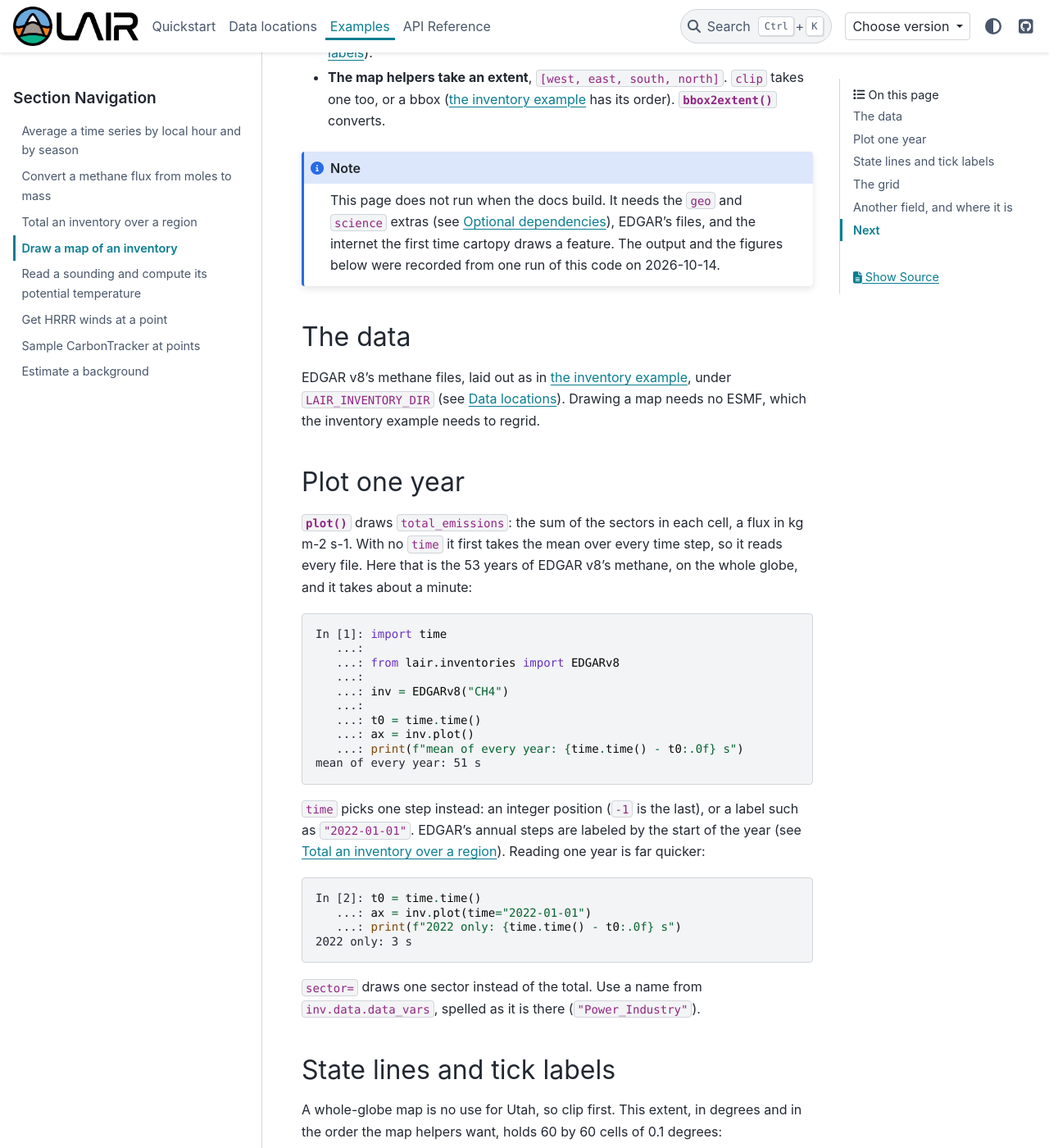
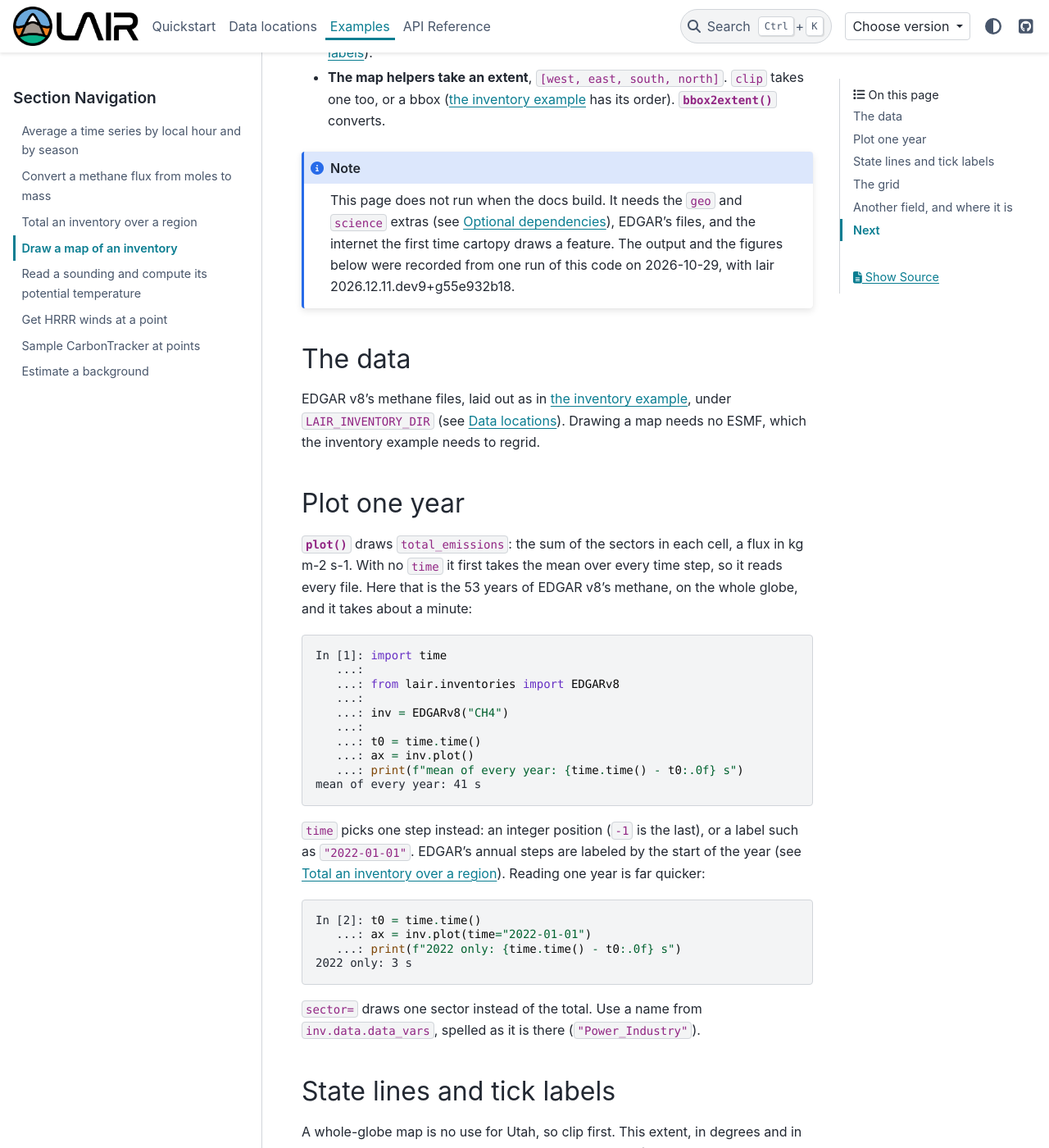
Before and after one commit to jmineau/lair, a Sphinx documentation site: the page built from docs/examples/maps.rst, in a window 1280 px wide and 1400 px high, scrolled down 445 px. Shown: the whole window at 82% size. Built offline with Sphinx 7.4.7 and the PyData theme 0.15.4, drawn with Linux system fonts in a browser that asks for light colours.

Commit message:
docs: the recorded pages name the lair version that ran them
Each recorded page's note gave the date of the run only. It now gives the
lair version as well, and the pages are re-recorded (same code, same
outputs) so the version is true: the maps page's cartopy folder size is that
of a fresh machine.

```diff
--- a/docs/examples/background.rst
+++ b/docs/examples/background.rst
@@ -24,7 +24,7 @@ against the background the data were made from. Three rules come out of it:
    CCG filter, which lair downloads the first time it is imported (see
    :ref:`first-import-download`), and ``scipy``, from the ``science`` extra
    (see :ref:`optional-dependencies`). The output below was recorded from one
-   run of this code on 2026-10-23.
+   run of this code on 2026-10-29, with lair 2026.12.11.dev9+g55e932b18.
 
 The methods
 -----------
--- a/docs/examples/carbontracker.rst
+++ b/docs/examples/carbontracker.rst
@@ -14,7 +14,7 @@ come out of it:
 
    This page does not run when the docs build. It downloads a 35 MB file from
    NOAA's FTP server. The output below was recorded from one run of this code
-   on 2026-10-19.
+   on 2026-10-29, with lair 2026.12.11.dev9+g55e932b18.
 
 .. _carbontracker-data:
 
--- a/docs/examples/hrrr_winds.rst
+++ b/docs/examples/hrrr_winds.rst
@@ -16,7 +16,8 @@ Utah campus. Two rules come out of it:
 
    This page does not run when the docs build. It needs the ``requests``,
    ``formats`` and ``geo`` extras (see :ref:`installation`) and downloads from
-   AWS. The output below was recorded from one run of this code on 2026-10-13.
+   AWS. The output below was recorded from one run of this code on 2026-10-29, with
+   lair 2026.12.11.dev9+g55e932b18.
 
 The data
 --------
--- a/docs/examples/inventory.rst
+++ b/docs/examples/inventory.rst
@@ -22,7 +22,7 @@ come out of it:
    too large for the docs build, and, for ``resample`` and ``regrid``, ESMF,
    which the conda route of :ref:`installation` installs (``integrate()`` works
    without it). The output below was recorded from one run of this code, with
-   ESMF, on 2026-10-27.
+   ESMF, on 2026-10-29, with lair 2026.12.11.dev9+g55e932b18.
 
 .. _inventory-data:
 
--- a/docs/examples/maps.rst
+++ b/docs/examples/maps.rst
@@ -22,7 +22,8 @@ inventory. Three rules come out of it:
    This page does not run when the docs build. It needs the ``geo`` and
    ``science`` extras (see :ref:`optional-dependencies`), EDGAR's files, and the
    internet the first time cartopy draws a feature. The output and the figures
-   below were recorded from one run of this code on 2026-10-14.
+   below were recorded from one run of this code on 2026-10-29, with lair
+   2026.12.11.dev9+g55e932b18.
 
 The data
 --------
@@ -52,7 +53,7 @@ years of EDGAR v8's methane, on the whole globe, and it takes about a minute:
       ...: t0 = time.time()
       ...: ax = inv.plot()
       ...: print(f"mean of every year: {time.time() - t0:.0f} s")
-   mean of every year: 51 s
+   mean of every year: 41 s
 
 ``time`` picks one step instead: an integer position (``-1`` is the last), or a
 label such as ``"2022-01-01"``. EDGAR's annual steps are labeled by the start of
--- a/docs/examples/soundings.rst
+++ b/docs/examples/soundings.rst
@@ -15,7 +15,8 @@ computes potential temperature on regular heights. Two rules come out of it:
 
    This page does not run when the docs build. It needs the ``requests`` extra
    (see :ref:`installation`) and downloads from the University of Wyoming. The
-   output below was recorded from one run of this code on 2026-10-22.
+   output below was recorded from one run of this code on 2026-10-29, with lair
+   2026.12.11.dev9+g55e932b18.
 
 .. _soundings-data:
 
```
Also changed, not shown: CONTRIBUTING.md (+5 -3 lines).
